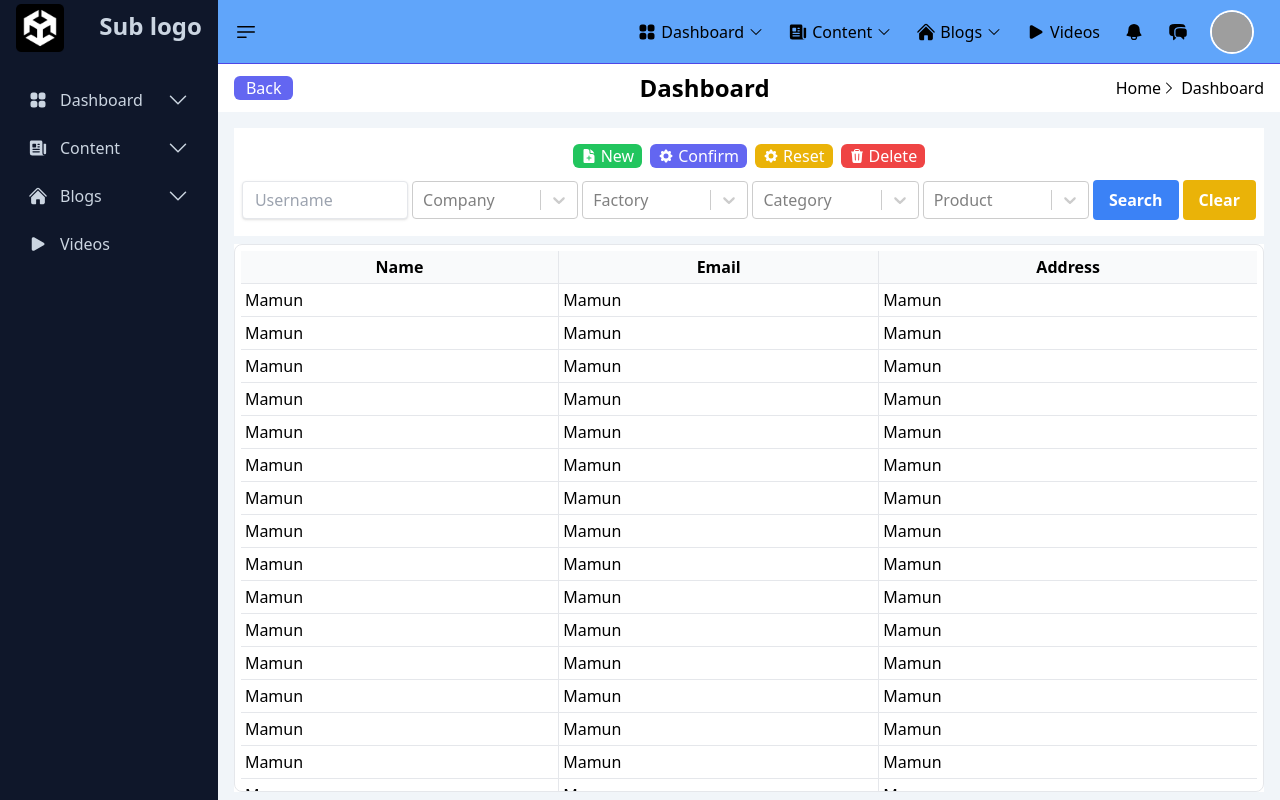
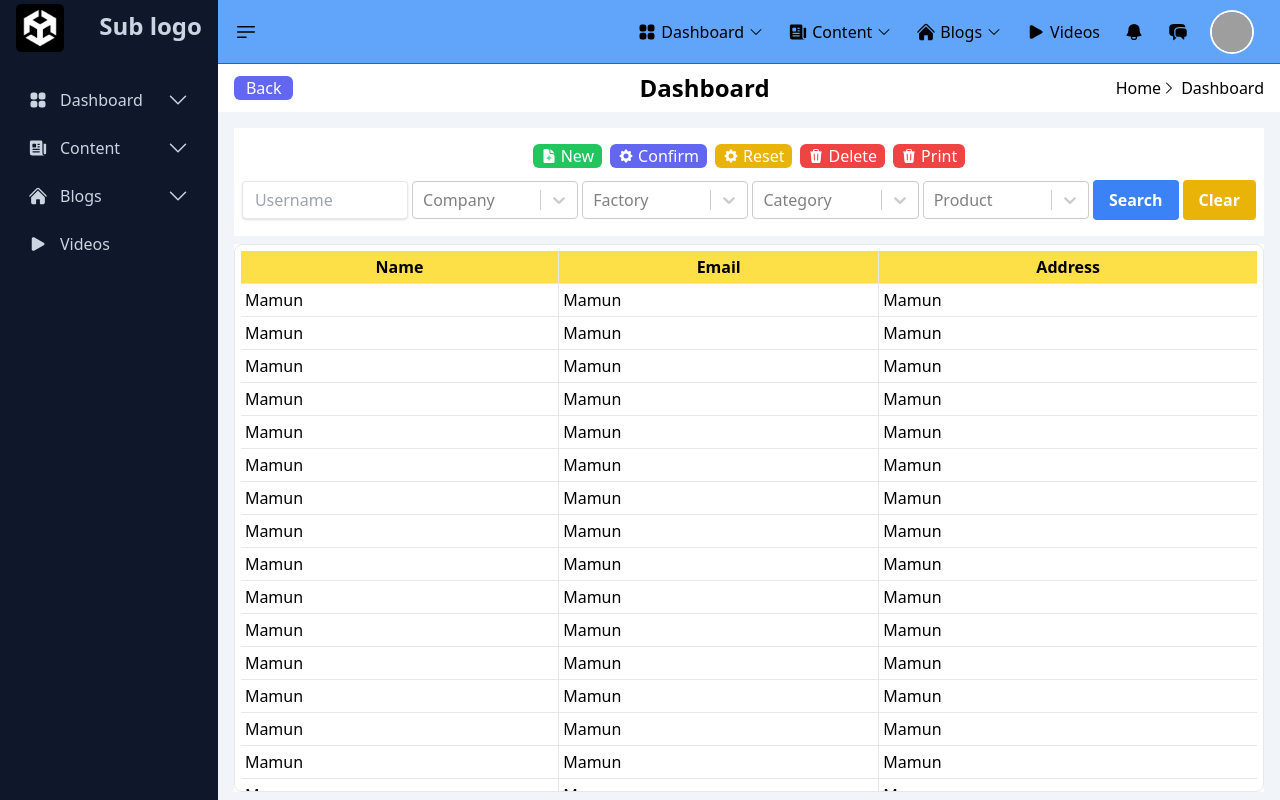
Before and after one commit to suportdevs/react-admin-dashboard-client, a React (Create React App) app: page / in a window 1280 px wide. Built offline with nearby package versions, Linux system fonts and the light colour scheme; grey boxes are pictures that could not be loaded.

Commit message:
added print for window.print

```diff
--- a/src/components/Content.jsx
+++ b/src/components/Content.jsx
@@ -2,6 +2,7 @@ import { Cog8ToothIcon, DocumentPlusIcon, TrashIcon } from "@heroicons/react/24/
 import { Link } from "react-router-dom";
 import ReactSelect from "react-select";
 import Table from "./Table";
+import { printDiv } from "../utilies/print";
 
 const options = [
     { value: 'chocolate', label: 'Chocolate' },
@@ -19,6 +20,7 @@ const Content = () => {
                     <Link className="flex items-center gap-1 bg-indigo-500 hover:bg-indigo-600 text-white px-2 rounded-md focus:ring-4 ring-indigo-500/50"><span><Cog8ToothIcon className="w-4 h-4" /></span> Confirm</Link>
                     <Link className="flex items-center gap-1 bg-yellow-500 hover:bg-yellow-600 text-white px-2 rounded-md focus:ring-4 ring-yellow-500/50"><span><Cog8ToothIcon className="w-4 h-4" /></span> Reset</Link>
                     <Link className="flex items-center gap-1 bg-red-500 hover:bg-red-600 text-white px-2 rounded-md focus:ring-4 ring-red-500/50"><span><TrashIcon className="w-4 h-4" /></span> Delete</Link>
+                    <Link className="flex items-center gap-1 bg-red-500 hover:bg-red-600 text-white px-2 rounded-md focus:ring-4 ring-red-500/50" onClick={() => printDiv('print_area')} ><span><TrashIcon className="w-4 h-4" /></span> Print</Link>
                 </div>
                 <div className="flex flex-wrap lg:flex-nowrap items-center lg:gap-1 mt-3">
                     <div className="w-6/12 lg:w-1/2">
@@ -42,8 +44,9 @@ const Content = () => {
                     </div>
                 </div>
             </div>
+            <div id="divcontents"></div>
 
-            <div className="bg-white flex flex-col mt-2 h-[100vh] overflow-y-auto">
+            <div className="bg-white flex flex-col mt-2 h-[100vh] overflow-y-auto" id="print_area">
                 <Table />
             </div>
         </div>
--- a/src/components/Table.jsx
+++ b/src/components/Table.jsx
@@ -2,7 +2,7 @@ export default function Table() {
     return (
         <div className="p-1.5 border rounded-lg  overflow-x-auto">
             <table className="w-full max-w-full divide-y divide-gray-200">
-                <thead className=" bg-gray-50 sticky top-0">
+                <thead className=" bg-yellow-300 sticky top-0">
                     <tr className="divide-x divide-gray-200">
                         <th className="py-1">Name</th>
                         <th className="py-1">Email</th>
--- /dev/null
+++ b/src/utilies/print.js
@@ -0,0 +1,10 @@
+export const printDiv = (divName) => {
+    var printContents = document.getElementById(divName).innerHTML;
+    var originalContents = document.body.innerHTML;
+    document.body.innerHTML = printContents;
+    window.print();
+    document.body.innerHTML = originalContents;
+    setTimeout(() => {
+        window.location.reload();
+    }, 1000); // Reload after 1 second (adjust as needed)
+}
```
